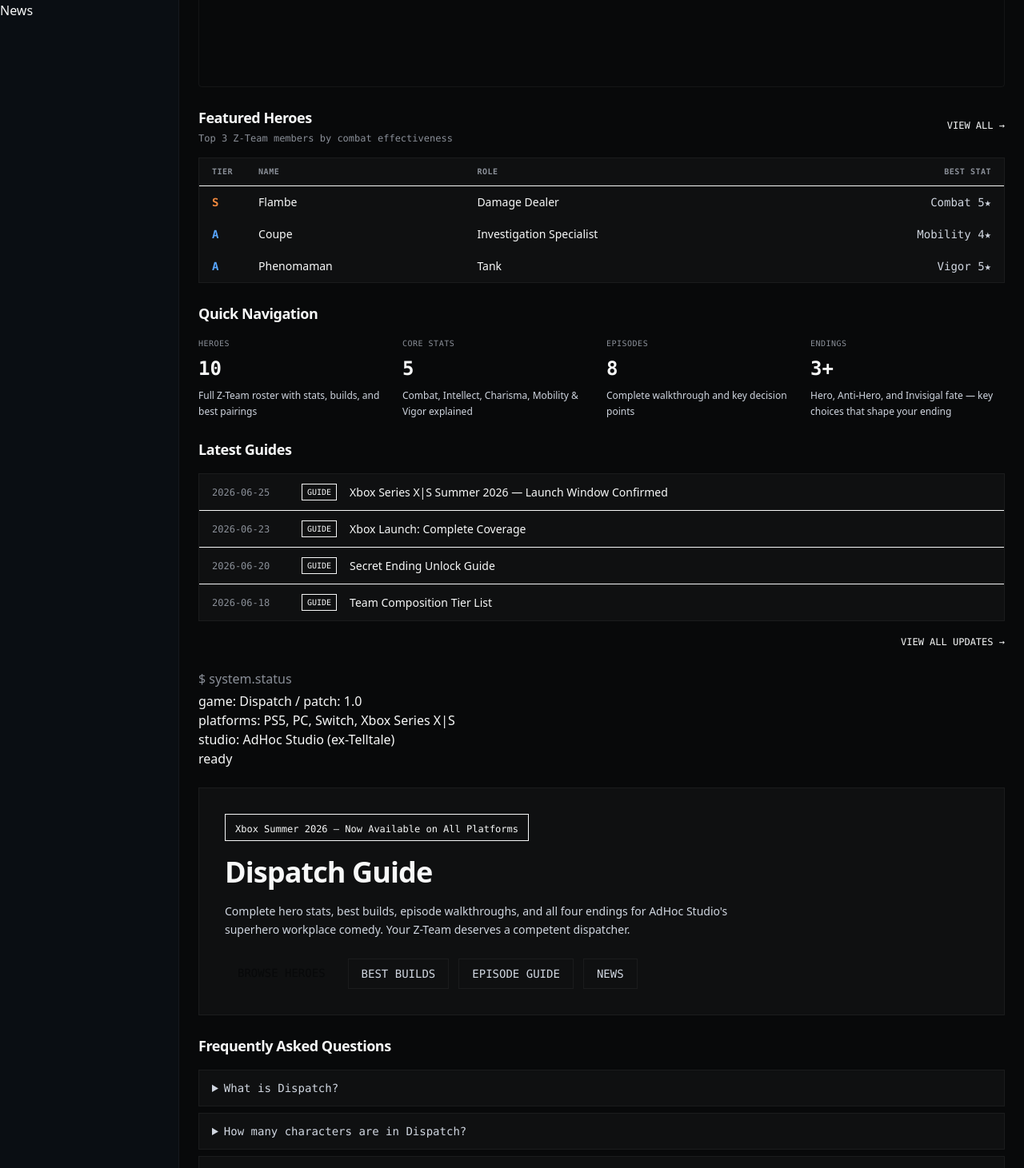
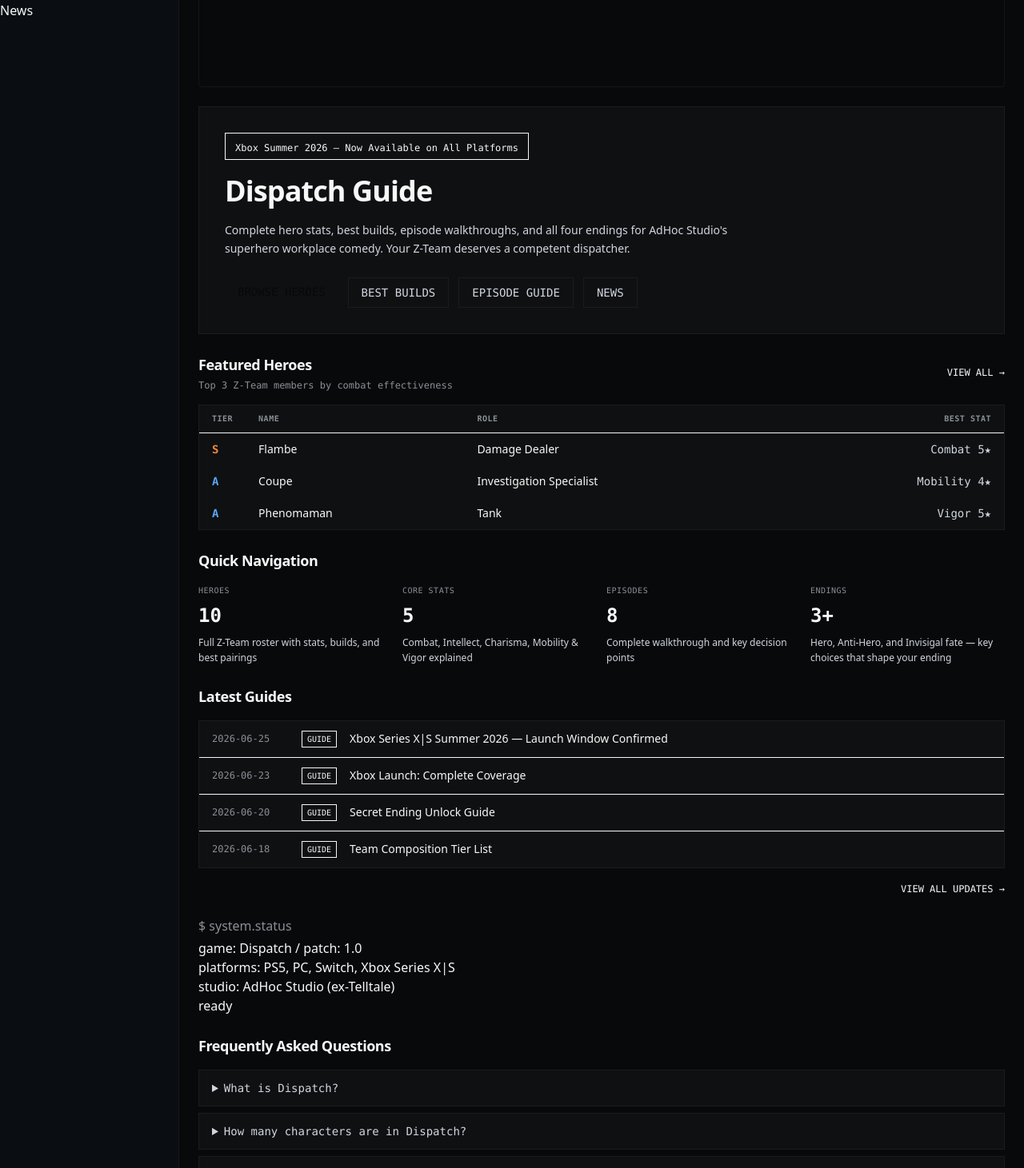
Before and after one commit to ryuuu2020/dispatch-guide, a Next.js app: page / in a window 1280 px wide. Shown: the part 227-1688 px from the top of the page at 80% size. Built offline with nearby package versions, Linux system fonts and the light colour scheme.

Commit message:
fix: GA4/AdSense lazy loading + Hero h1 to top position

```diff
--- a/app/layout.tsx
+++ b/app/layout.tsx
@@ -1,6 +1,7 @@
 import type { Metadata } from 'next';
 import Link from 'next/link';
 import './globals.css';
+import Script from "next/script";
 
 export const metadata: Metadata = {
   title: {
@@ -48,18 +49,14 @@
     <html lang="en">
       <head>
         <meta name="google-site-verification" content="4cd6cdf221ea7b0b" />
-        <script async src="https://pagead2.googlesyndication.com/pagead/js/adsbygoogle.js?client=ca-pub-8925824244664340" crossOrigin="anonymous" />
-        <script async src={`https://www.googletagmanager.com/gtag/js?id=G-ET6778V62K`} />
-        <script
-          dangerouslySetInnerHTML={{
-            __html: `
-              window.dataLayer = window.dataLayer || [];
-              function gtag(){dataLayer.push(arguments);}
-              gtag('js', new Date());
-              gtag('config', 'G-ET6778V62K');
-            `,
-          }}
-        />
+        <Script strategy="lazyOnload" src="https://pagead2.googlesyndication.com/pagead/js/adsbygoogle.js?client=ca-pub-8925824244664340" crossOrigin="anonymous" />
+        <Script strategy="lazyOnload" src="https://www.googletagmanager.com/gtag/js?id=G-ET6778V62K" />
+        <Script strategy="lazyOnload" id="gtag-init">
+              {`window.dataLayer = window.dataLayer || [];
+function gtag(){dataLayer.push(arguments);}
+gtag('js', new Date());
+gtag('config', 'G-ET6778V62K');`}
+            </Script>
       </head>
       <body className="font-body min-h-screen flex flex-col">
         {/* ── Sidebar + Main wrapper ── */}
@@ -67,14 +64,14 @@
           {/* ===== Sidebar ===== */}
           <aside className="hidden lg:flex flex-col w-56 bg-[#0a0e13] border-r border-border-subtle shrink-0">
             {/* Logo */}
-            <a href="/" className="flex items-center gap-3 px-4 h-14 border-b border-border-subtle hover:bg-white/5 transition-colors">
+            <Link href="/" className="flex items-center gap-3 px-4 h-14 border-b border-border-subtle hover:bg-white/5 transition-colors">
               <div className="w-7 h-7 bg-tactical-blue flex items-center justify-center">
                 <span className="text-[10px] font-mono font-bold text-abyss">CMD</span>
               </div>
               <span className="font-display text-sm font-semibold tracking-tight text-text-primary">
                 Dispatch
               </span>
-            </a>
+            </Link>
 
             {/* Navigation */}
             <nav className="py-4 flex flex-col gap-0.5 flex-1">
@@ -130,9 +127,9 @@
                 <div className="flex flex-col sm:flex-row items-center justify-between gap-4">
                   <div className="flex items-center gap-4 text-[11px] font-mono text-text-muted">
                     <span>&copy; {new Date().getFullYear()} Dispatch Guide — Unofficial fan guide</span>
-                    <a href="/about" className="hover:text-text-secondary transition-colors">About</a>
-                    <a href="/privacy" className="hover:text-text-secondary transition-colors">Privacy</a>
-                    <a href="/terms" className="hover:text-text-secondary transition-colors">Terms</a>
+                    <Link href="/about" className="hover:text-text-secondary transition-colors">About</Link>
+                    <Link href="/privacy" className="hover:text-text-secondary transition-colors">Privacy</Link>
+                    <Link href="/terms" className="hover:text-text-secondary transition-colors">Terms</Link>
                   </div>
                 </div>
                 <p className="text-center text-[10px] font-mono text-text-muted mt-3">
--- a/app/page.tsx
+++ b/app/page.tsx
@@ -40,6 +40,50 @@
               alt="Dispatch"
               className="w-full h-48 lg:h-64 object-cover rounded border border-border-subtle"
             />
+
+            {/* ===== Hero Section ===== */}
+            <section>
+              <div className="bg-abyss-light border border-border-subtle p-6 lg:p-8">
+                <div className="inline-block mb-4 px-3 py-1 border border-warning-orange/30 bg-warning-orange/5">
+                  <span className="text-xs font-mono text-warning-orange">
+                    Xbox Summer 2026 — Now Available on All Platforms
+                  </span>
+                </div>
+                <h1 className="font-display text-3xl lg:text-4xl font-bold tracking-tight text-text-primary leading-tight">
+                  Dispatch <span className="text-tactical-blue">Guide</span>
+                </h1>
+                <p className="mt-4 text-sm text-text-secondary max-w-2xl leading-relaxed">
+                  Complete hero stats, best builds, episode walkthroughs, and all four endings for AdHoc
+                  Studio&apos;s superhero workplace comedy. Your Z-Team deserves a competent dispatcher.
+                </p>
+                <div className="mt-6 flex flex-wrap gap-3">
+                  <Link
+                    href="/characters"
+                    className="px-4 py-2 text-sm font-mono font-medium text-abyss bg-tactical-blue hover:bg-tactical-blue-dim transition-colors"
+                  >
+                    BROWSE HEROES
+                  </Link>
+                  <Link
+                    href="/builds"
+                    className="px-4 py-2 text-sm font-mono text-text-secondary border border-border-subtle hover:text-text-primary hover:border-text-muted transition-colors"
+                  >
+                    BEST BUILDS
+                  </Link>
+                  <Link
+                    href="/episodes"
+                    className="px-4 py-2 text-sm font-mono text-text-secondary border border-border-subtle hover:text-text-primary hover:border-text-muted transition-colors"
+                  >
+                    EPISODE GUIDE
+                  </Link>
+                  <Link
+                    href="/news"
+                    className="px-4 py-2 text-sm font-mono text-text-secondary border border-border-subtle hover:text-text-primary hover:border-text-muted transition-colors"
+                  >
+                    NEWS
+                  </Link>
+                </div>
+              </div>
+            </section>
 
             {/* ===== Section 1: Top Featured Heroes ===== */}
             <section>
@@ -183,50 +227,6 @@
               <p className="cursor-blink">ready</p>
             </div>
 
-            {/* ===== Hero Section ===== */}
-            <section>
-              <div className="bg-abyss-light border border-border-subtle p-6 lg:p-8">
-                <div className="inline-block mb-4 px-3 py-1 border border-warning-orange/30 bg-warning-orange/5">
-                  <span className="text-xs font-mono text-warning-orange">
-                    Xbox Summer 2026 — Now Available on All Platforms
-                  </span>
-                </div>
-                <h1 className="font-display text-3xl lg:text-4xl font-bold tracking-tight text-text-primary leading-tight">
-                  Dispatch <span className="text-tactical-blue">Guide</span>
-                </h1>
-                <p className="mt-4 text-sm text-text-secondary max-w-2xl leading-relaxed">
-                  Complete hero stats, best builds, episode walkthroughs, and all four endings for AdHoc
-                  Studio&apos;s superhero workplace comedy. Your Z-Team deserves a competent dispatcher.
-                </p>
-                <div className="mt-6 flex flex-wrap gap-3">
-                  <Link
-                    href="/characters"
-                    className="px-4 py-2 text-sm font-mono font-medium text-abyss bg-tactical-blue hover:bg-tactical-blue-dim transition-colors"
-                  >
-                    BROWSE HEROES
-                  </Link>
-                  <Link
-                    href="/builds"
-                    className="px-4 py-2 text-sm font-mono text-text-secondary border border-border-subtle hover:text-text-primary hover:border-text-muted transition-colors"
-                  >
-                    BEST BUILDS
-                  </Link>
-                  <Link
-                    href="/episodes"
-                    className="px-4 py-2 text-sm font-mono text-text-secondary border border-border-subtle hover:text-text-primary hover:border-text-muted transition-colors"
-                  >
-                    EPISODE GUIDE
-                  </Link>
-                  <Link
-                    href="/news"
-                    className="px-4 py-2 text-sm font-mono text-text-secondary border border-border-subtle hover:text-text-primary hover:border-text-muted transition-colors"
-                  >
-                    NEWS
-                  </Link>
-                </div>
-              </div>
-            </section>
-
             {/* ===== FAQ ===== */}
             <section>
               <div className="mb-4">
```
